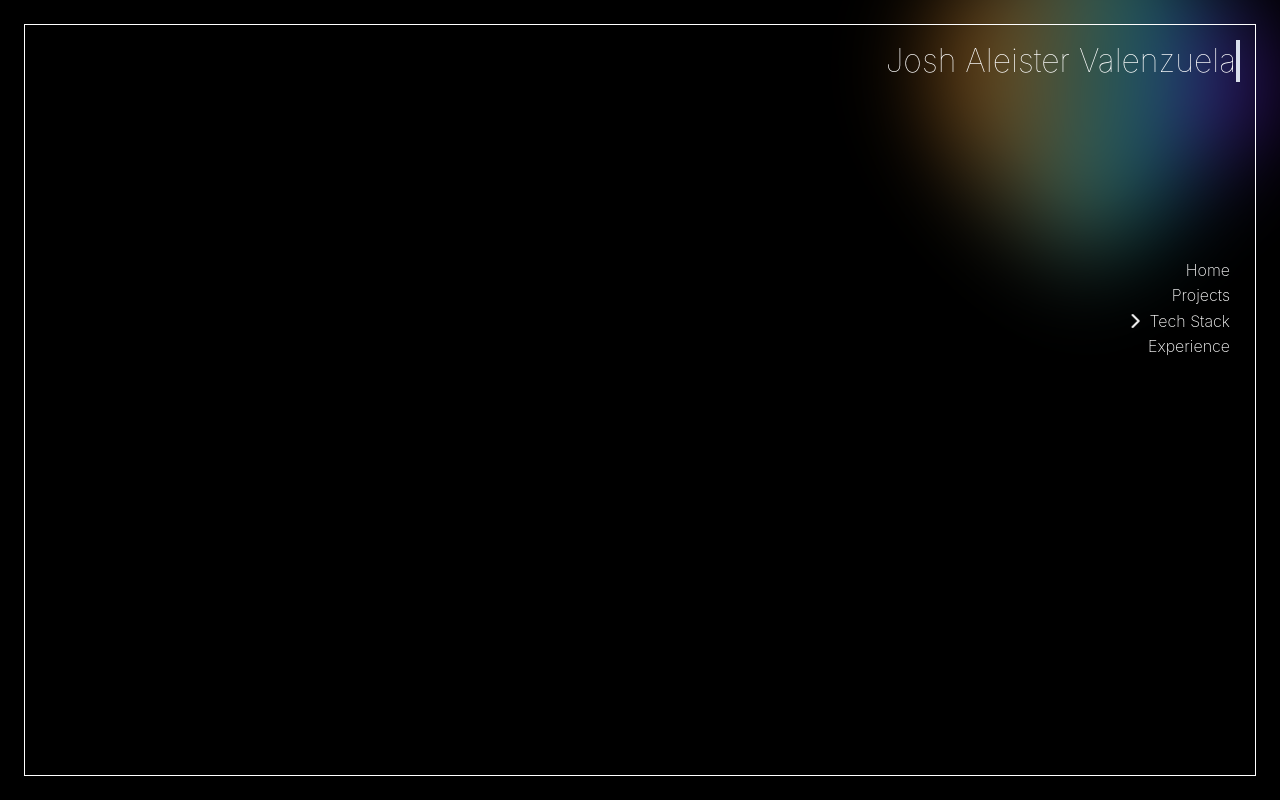
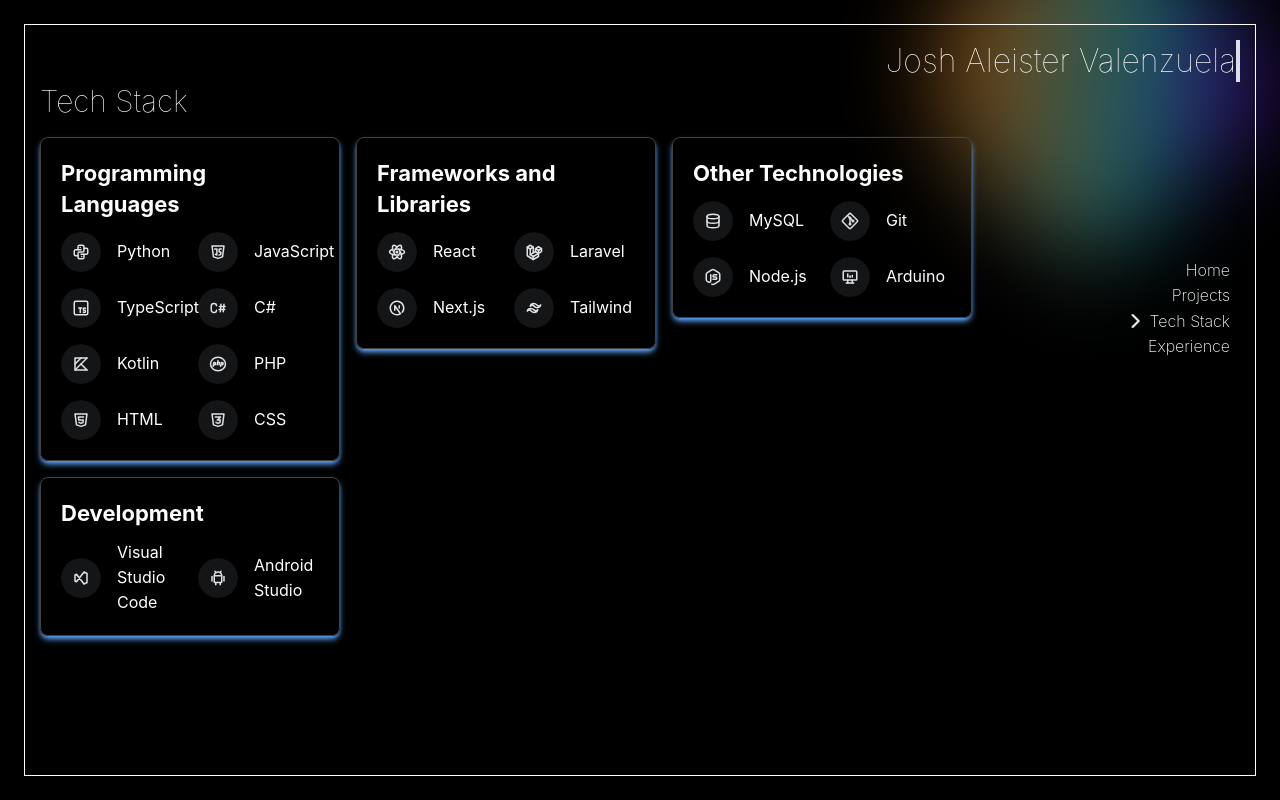
Before and after one commit to jshalstr/web-portfolio, a Next.js app: page /techstack in a window 1280 px wide. Built offline with nearby package versions, Linux system fonts and the light colour scheme.

Commit message:
create tech stack page

```diff
--- a/app/techstack/page.tsx
+++ b/app/techstack/page.tsx
@@ -1,3 +1,95 @@
 'use client';
 
-export default function TechStackPage() {}
+import { motion } from 'framer-motion';
+import { Card, Group, Stack, Title, Text, Avatar, SimpleGrid } from '@mantine/core';
+import {
+  IconBrandPython,
+  IconBrandJavascript,
+  IconBrandTypescript,
+  IconBrandCSharp,
+  IconBrandKotlin,
+  IconBrandPhp,
+  IconBrandHtml5,
+  IconBrandCss3,
+  IconBrandReact,
+  IconBrandLaravel,
+  IconBrandNextjs,
+  IconBrandTailwind,
+  IconDatabase,
+  IconBrandGit,
+  IconBrandNodejs,
+  IconDeviceDesktopAnalytics,
+  IconBrandVisualStudio,
+  IconBrandAndroid,
+} from '@tabler/icons-react';
+
+const techStack = {
+  'Programming Languages': [
+    { name: 'Python', icon: IconBrandPython },
+    { name: 'JavaScript', icon: IconBrandJavascript },
+    { name: 'TypeScript', icon: IconBrandTypescript },
+    { name: 'C#', icon: IconBrandCSharp },
+    { name: 'Kotlin', icon: IconBrandKotlin },
+    { name: 'PHP', icon: IconBrandPhp },
+    { name: 'HTML', icon: IconBrandHtml5 },
+    { name: 'CSS', icon: IconBrandCss3 },
+  ],
+  'Frameworks and Libraries': [
+    { name: 'React', icon: IconBrandReact },
+    { name: 'Laravel', icon: IconBrandLaravel },
+    { name: 'Next.js', icon: IconBrandNextjs },
+    { name: 'Tailwind', icon: IconBrandTailwind },
+  ],
+  'Other Technologies': [
+    { name: 'MySQL', icon: IconDatabase },
+    { name: 'Git', icon: IconBrandGit },
+    { name: 'Node.js', icon: IconBrandNodejs },
+    { name: 'Arduino', icon: IconDeviceDesktopAnalytics },
+  ],
+  Development: [
+    { name: 'Visual Studio Code', icon: IconBrandVisualStudio },
+    { name: 'Android Studio', icon: IconBrandAndroid },
+  ],
+};
+
+export default function TechStackPage() {
+  return (
+    <Stack className="self-start" w="100%" h="100%">
+      <Title fw={100} fz={{ base: 24, md: 30 }} lineClamp={1}>
+        Tech Stack
+      </Title>
+      <Group align="start">
+        {Object.entries(techStack).map(([category, items], index) => (
+          <motion.div
+            key={category}
+            initial={{ opacity: 0, y: -20 }}
+            animate={{ opacity: 1, y: 0 }}
+            transition={{ delay: index * 0.1 }}
+          >
+            <Card
+              className="transition duration-500 hover:scale-105 shadow-md shadow-blue-400 hover:shadow-md hover:shadow-blue-700"
+              shadow="0 4px 6px -1px white, 0 2px 4px -2px white"
+              bg="transparent"
+              padding="lg"
+              radius="md"
+              withBorder
+              w={300}
+            >
+              <Title order={3}>{category}</Title>
+              <SimpleGrid mt="sm" cols={2}>
+                {items.map(({ name, icon: Icon }) => (
+                  <Group wrap="nowrap" key={name}>
+                    <Avatar size={40} radius="xl" color="gray">
+                      <Icon size={18} />
+                    </Avatar>
+                    <Text>{name}</Text>
+                  </Group>
+                ))}
+              </SimpleGrid>
+            </Card>
+          </motion.div>
+        ))}
+      </Group>
+    </Stack>
+  );
+}
```
